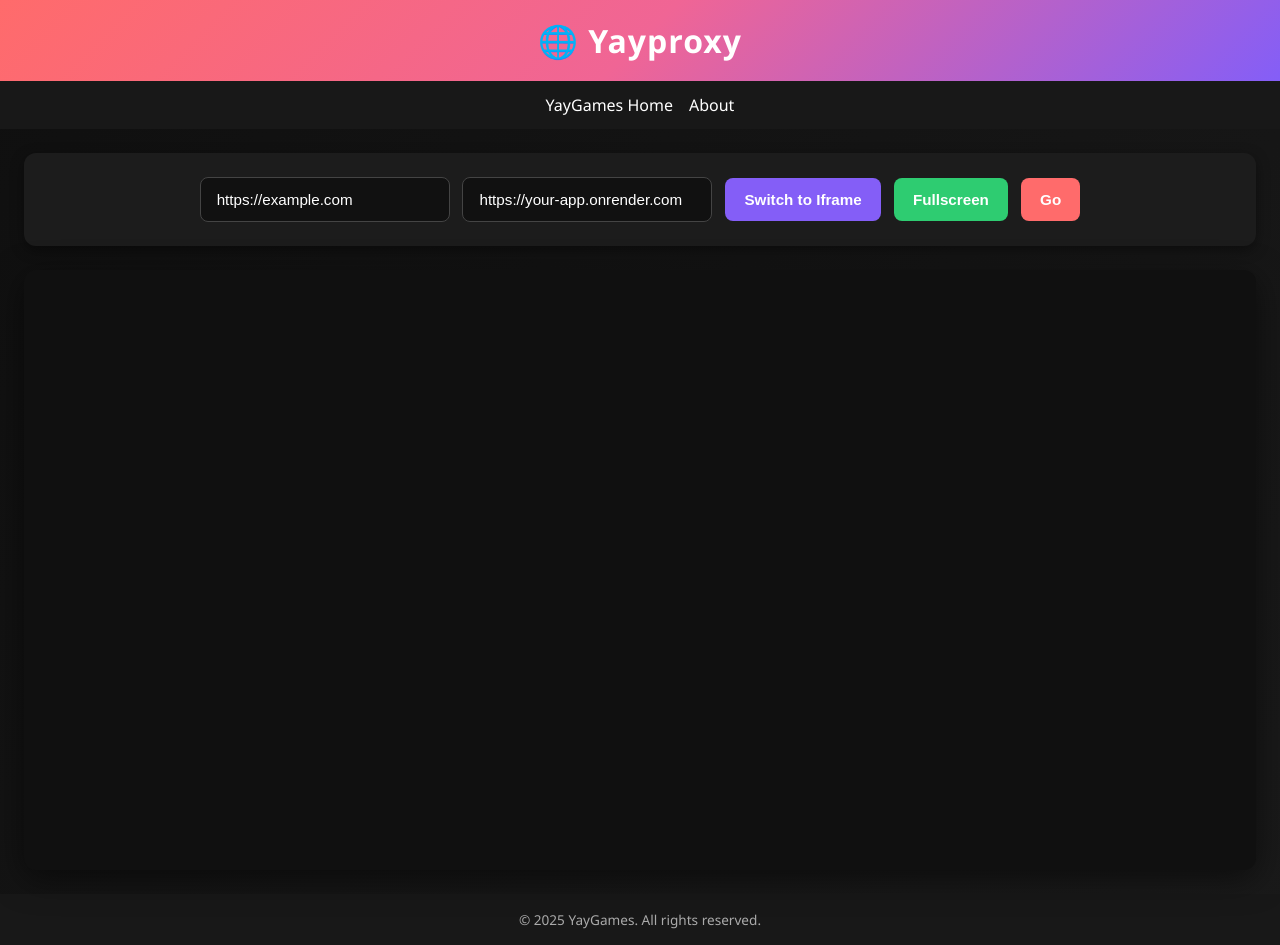
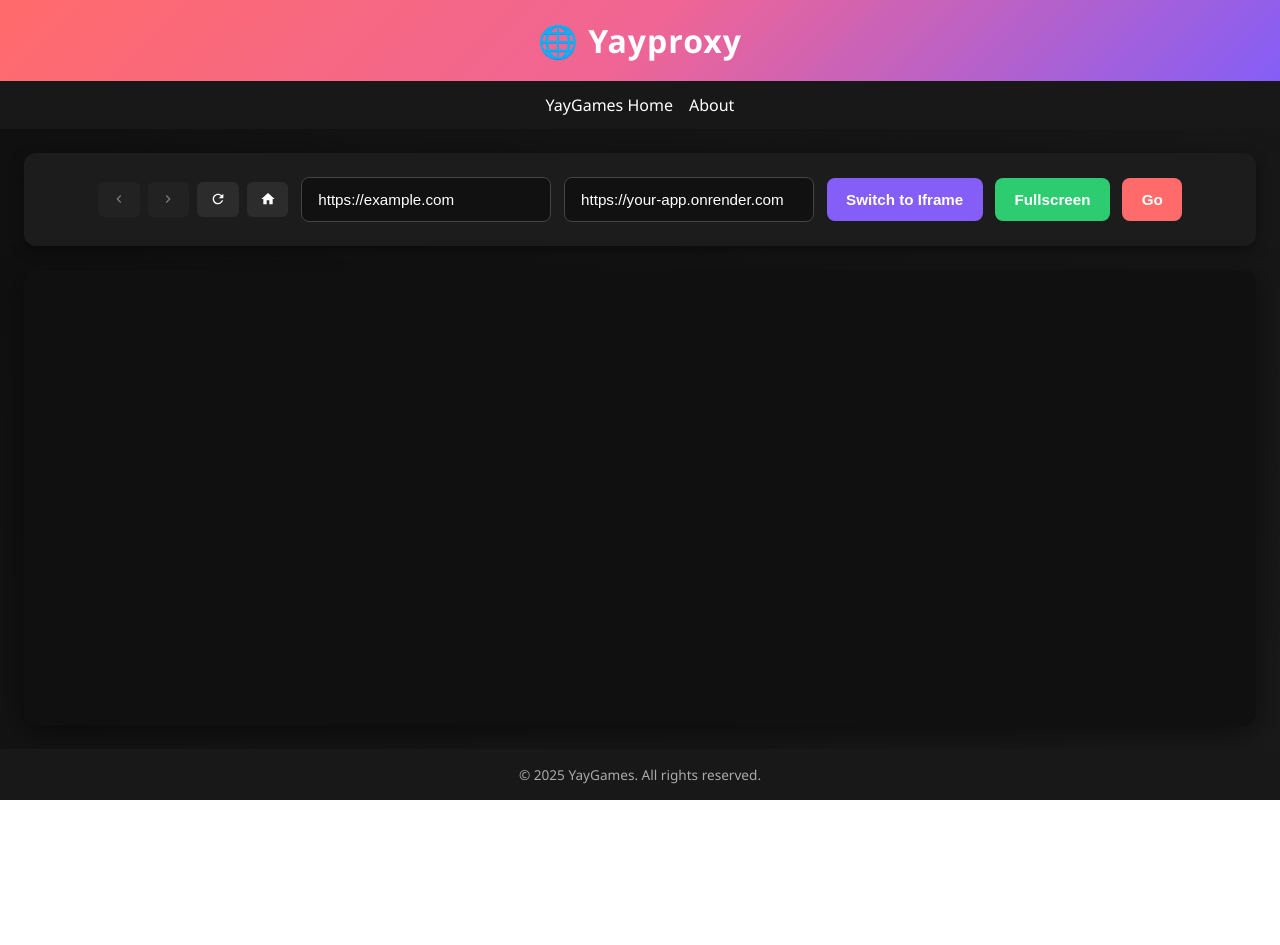
Before and after one commit to yaygamesdev/yayproxy, a website: page public/index.html in a window 1280 px wide. Both pictures are taken after a click on the button "Switch to Proxy". After the commit the page ends 800 px from the top, so only its background shows below. Drawn offline with Linux system fonts and the light colour scheme.

Commit message:
Update index.html

```diff
--- a/public/index.html
+++ b/public/index.html
@@ -21,7 +21,8 @@
       color: #fff;
       display: flex;
       flex-direction: column;
-      min-height: 100vh;
+      height: 100vh;
+      overflow: hidden;
     }
 
     /* Header */
@@ -56,8 +57,7 @@
       display: flex;
       flex-direction: column;
       padding: 1.5rem;
-      max-width: 100%;
-      min-height: 0;
+      overflow: hidden;
     }
 
     /* Proxy Controls Card */
@@ -137,8 +137,6 @@
       box-shadow: 0 8px 32px rgba(0, 0, 0, 0.5);
       overflow: hidden;
       position: relative;
-      min-height: 600px;
-      height: 100%;
     }
 
     iframe {
@@ -229,6 +227,42 @@
       cursor: pointer;
       font-size: 14px;
     }
+
+    /* Navigation Controls */
+    .nav-controls {
+      display: flex;
+      gap: 0.5rem;
+      align-items: center;
+    }
+
+    .nav-btn {
+      padding: 0.6rem 0.8rem;
+      background: #2c2c2c;
+      color: #fff;
+      border: none;
+      border-radius: 6px;
+      font-size: 0.9rem;
+      cursor: pointer;
+      transition: background 0.3s;
+      display: flex;
+      align-items: center;
+      justify-content: center;
+    }
+
+    .nav-btn:hover:not(:disabled) {
+      background: #3c3c3c;
+    }
+
+    .nav-btn:disabled {
+      opacity: 0.4;
+      cursor: not-allowed;
+    }
+
+    .nav-btn svg {
+      width: 16px;
+      height: 16px;
+      fill: currentColor;
+    }
   </style>
 </head>
 <body>
@@ -240,6 +274,22 @@
 
   <div class="container">
     <div class="header">
+      <!-- Navigation Controls -->
+      <div class="nav-controls">
+        <button id="backBtn" class="nav-btn" title="Back" disabled>
+          <svg viewBox="0 0 24 24"><path d="M15.41 7.41L14 6l-6 6 6 6 1.41-1.41L10.83 12z"/></svg>
+        </button>
+        <button id="forwardBtn" class="nav-btn" title="Forward" disabled>
+          <svg viewBox="0 0 24 24"><path d="M10 6L8.59 7.41 13.17 12l-4.58 4.59L10 18l6-6z"/></svg>
+        </button>
+        <button id="refreshBtn" class="nav-btn" title="Refresh">
+          <svg viewBox="0 0 24 24"><path d="M17.65 6.35C16.2 4.9 14.21 4 12 4c-4.42 0-7.99 3.58-7.99 8s3.57 8 7.99 8c3.73 0 6.84-2.55 7.73-6h-2.08c-.82 2.33-3.04 4-5.65 4-3.31 0-6-2.69-6-6s2.69-6 6-6c1.66 0 3.14.69 4.22 1.78L13 11h7V4l-2.35 2.35z"/></svg>
+        </button>
+        <button id="homeBtn" class="nav-btn" title="Home">
+          <svg viewBox="0 0 24 24"><path d="M10 20v-6h4v6h5v-8h3L12 3 2 12h3v8z"/></svg>
+        </button>
+      </div>
+
       <input type="text" id="urlInput" placeholder="Enter URL (e.g. https://example.com)" value="https://example.com" />
       <input type="text" id="backendUrl" placeholder="Backend URL" value="https://your-app.onrender.com" />
       <button id="toggleModeBtn" class="mode-toggle">Switch to Proxy</button>
@@ -271,13 +321,50 @@
     const statusText = document.getElementById('statusText');
     const goButton = document.getElementById('goButton');
 
+    // Navigation buttons
+    const backBtn = document.getElementById('backBtn');
+    const forwardBtn = document.getElementById('forwardBtn');
+    const refreshBtn = document.getElementById('refreshBtn');
+    const homeBtn = document.getElementById('homeBtn');
+
     let proxyMode = false;
     let currentUrl = '';
     let loadingTimeouts = [];
 
+    // Navigation history
+    let navigationHistory = [];
+    let historyIndex = -1;
+    const HOME_URL = 'https://example.com';
+
     function clearLoadingTimeouts() {
       loadingTimeouts.forEach(t => clearTimeout(t));
       loadingTimeouts = [];
+    }
+
+    function updateNavigationButtons() {
+      backBtn.disabled = historyIndex <= 0;
+      forwardBtn.disabled = historyIndex >= navigationHistory.length - 1;
+    }
+
+    function addToHistory(url) {
+      // If we're not at the end of history, remove everything after current position
+      if (historyIndex < navigationHistory.length - 1) {
+        navigationHistory = navigationHistory.slice(0, historyIndex + 1);
+      }
+
+      // Only add if it's different from current page
+      if (navigationHistory[historyIndex] !== url) {
+        navigationHistory.push(url);
+        historyIndex++;
+
+        // Limit history to 50 items
+        if (navigationHistory.length > 50) {
+          navigationHistory.shift();
+          historyIndex--;
+        }
+      }
+
+      updateNavigationButtons();
     }
 
     function loadIframe() {
@@ -294,6 +381,9 @@
       statusText.textContent = 'Loading iframe...';
 
       mainIframe.src = url;
+
+      // Add to history
+      addToHistory(url);
 
       // Hide loading after iframe loads
       mainIframe.onload = () => {
@@ -404,6 +494,9 @@
           clearLoadingTimeouts();
           loadingOverlay.classList.add('hidden');
           goButton.disabled = false;
+
+          // Add to history
+          addToHistory(url);
         }, 500);
 
       } catch (err) {
@@ -450,7 +543,7 @@
       }
     }
 
-    // Monitor iframe navigation in proxy mode to re-proxy links
+    // Monitor iframe navigation in proxy mode (backup method)
     let lastCheckedUrl = '';
     setInterval(() => {
       if (proxyMode && mainIframe.src && mainIframe.src.startsWith('blob:')) {
@@ -458,22 +551,21 @@
           const iframeDoc = mainIframe.contentDocument || mainIframe.contentWindow.document;
           const iframeUrl = iframeDoc.location.href;
 
-          // If iframe navigated to a new URL (not blob), re-proxy it
-          if (iframeUrl && !iframeUrl.startsWith('blob:') && iframeUrl !== 'about:blank' && iframeUrl !== lastCheckedUrl) {
+          // If iframe somehow navigated to a new URL (not blob), re-proxy it
+          if (iframeUrl && !iframeUrl.startsWith('blob:') && iframeUrl !== 'about:blank' && iframeUrl !== lastCheckedUrl && iframeUrl !== currentUrl) {
             lastCheckedUrl = iframeUrl;
             currentUrl = iframeUrl;
             urlInput.value = iframeUrl;
-            console.log('Detected navigation to:', iframeUrl);
+            console.log('Detected unexpected navigation to:', iframeUrl);
 
             // Re-proxy the new URL
             setTimeout(() => loadProxy(), 100);
           }
         } catch (e) {
-          // Cross-origin error - can't access iframe content
-          // This is normal for some navigations
+          // Cross-origin error - normal
         }
       }
-    }, 1000);
+    }, 500); // Check more frequently
 
     toggleModeBtn.addEventListener('click', toggleMode);
     goButton.addEventListener('click', () => {
```
